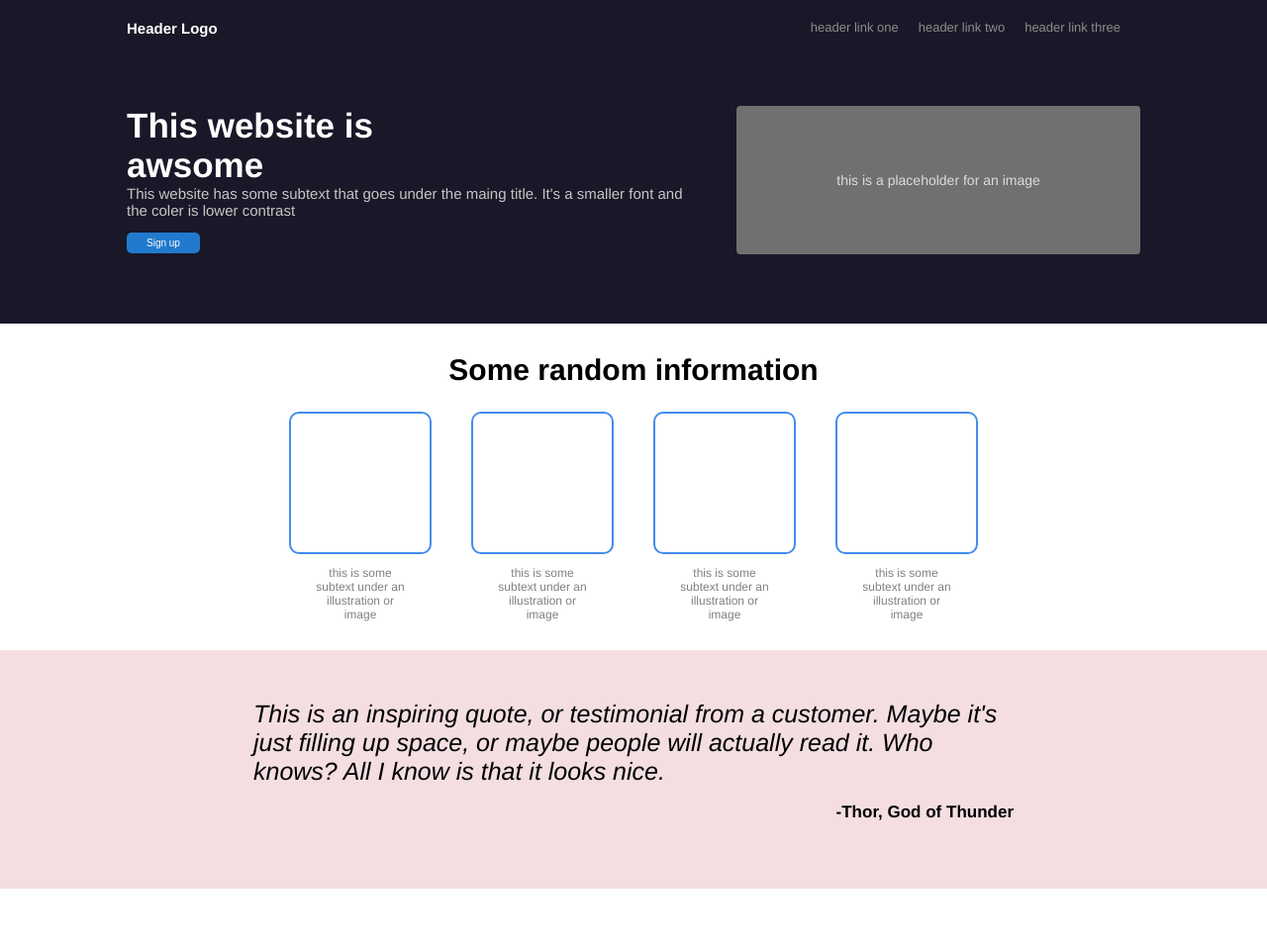
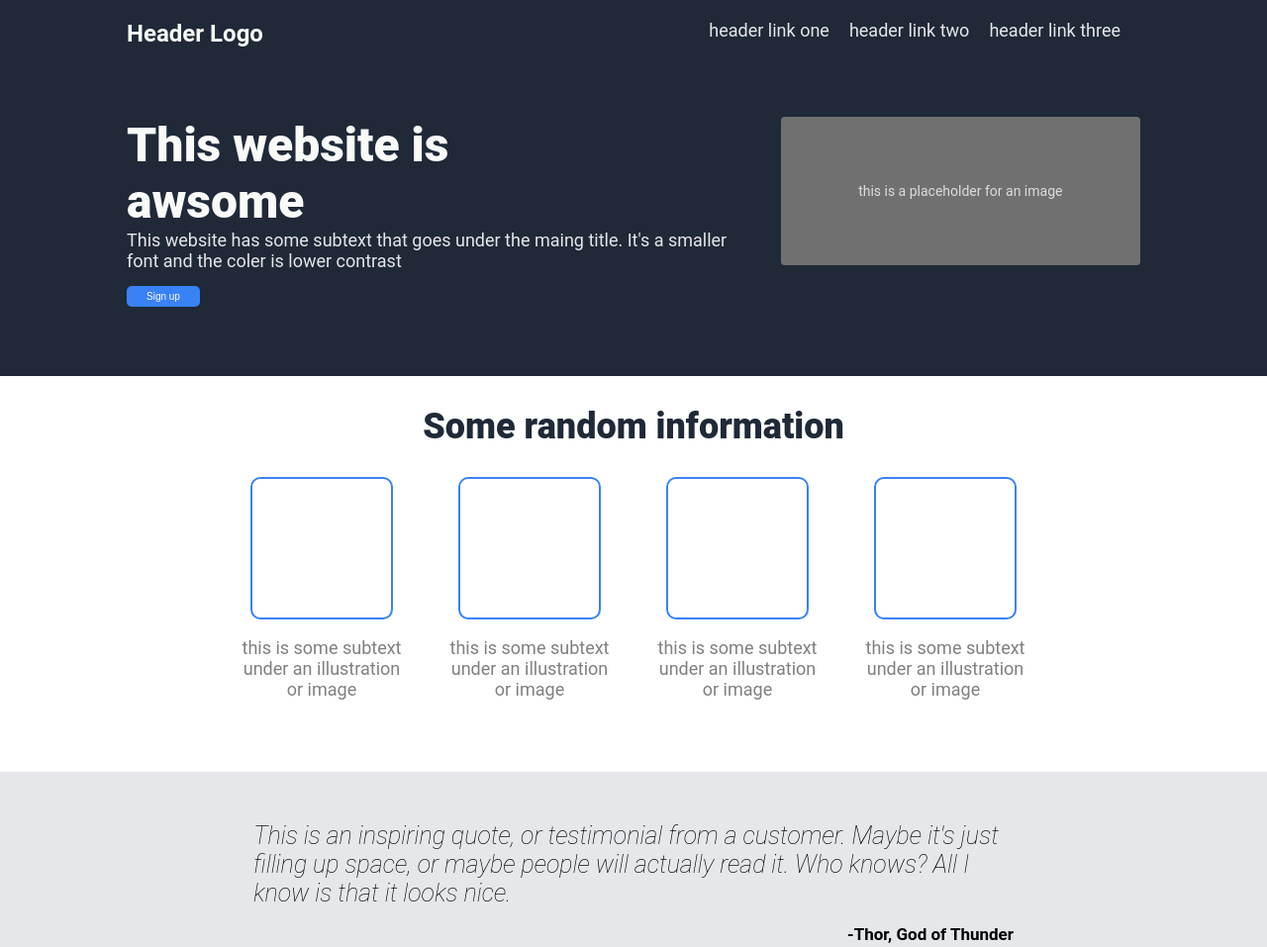
Before and after one commit to 2oothpick/odin-recipes, a plain HTML site: page landing_page/index.html in a window 1280 px wide. Shown: the whole page at 99% size. Before the commit the page ends 898 px from the top, so only its background shows below. Drawn offline with Linux system fonts and the light colour scheme.

Commit message:
Applying css from design system

```diff
--- a/landing_page/styles/styles.css
+++ b/landing_page/styles/styles.css
@@ -4,14 +4,14 @@ body {
     padding: 0px;
     color: #970000;
     font-size: 20px;
-    font-family: Circular, "Helvetica Neue", Helvetica, Arial, sans-serif;
+    font-family: Roboto;
     min-height: 100vh;
 }
 
 /* first section */
 header {
     width: 100%;
-    background-color: rgb(24, 24, 40);
+    background-color: #1f2937;
 }
 
 .header-container {
@@ -27,12 +27,12 @@ header {
 
 .header-logo {
     flex: 2;
-    color: white;
 }
 
 .header-logo h2 {
     margin: 20px 0px 0px 0px;
-    font-size: 15px;
+    font-size: 24px;
+    color: #f9faf8;
 }
 
 .header-links {
@@ -41,8 +41,8 @@ header {
 
 .header-links div {
     margin: 20px 20px 0px 0px;
-    font-size: 13px;
-    color: rgb(142, 139, 139);
+    color: #e5e7eb;
+    font-size: 18px;
 }
 
 
@@ -53,8 +53,9 @@ header {
 }
 
 .flex-container-1 div h1 {
-    color: white;
-    font-size: 35px;
+    color: #f9faf8;
+    font-size: 48px;
+    font-weight: 900;
     margin: 0px;
     max-width: 60%;
 
@@ -63,8 +64,8 @@ header {
 .flex-container-1 div p {
     margin-top: 0px;
     margin-bottom: 10px;
-    color: rgb(199, 197, 197);
-    font-size: 15px;
+    color: #e5e7eb;
+    font-size: 18px;
 }
 
 .img-placeholder {
@@ -81,7 +82,7 @@ header {
 }
 
 button {
-    background-color: rgb(33, 122, 205);
+    background-color:  #3882F6;
     border: 0px;
     color: white;
     border-radius: 5px;
@@ -93,13 +94,15 @@ button {
 .section-2 {
     background-color: white;
     margin-top: 30px;
-    height: 300px
+    height: 370px
 }
 
 .section-2 h2 {
     margin-top: 0px;
     text-align: center;
-    color: black;
+    color: #1f2937;
+    font-weight: 900;
+    font-size: 36px;
 }
 
 .flex-container-2 {
@@ -121,14 +124,14 @@ button {
 .flex-container-2 .square div {
     width: 140px;
     height: 140px;
-    border: 2px solid rgb(66, 140, 237);
+    border: 2px solid #3882F6;
     border-radius: 10px;
 
 }
 
 .flex-container-2 .square p {
-    max-width: 100px;
-    font-size: 12px;
+    max-width: 170px;
+    font-size: 18px;
     text-align: center;
     color: grey;
 }
@@ -137,7 +140,7 @@ button {
 .section-3 {
     width: 100%;
     padding: 50px 0px;
-    background-color: rgb(244, 222, 226);
+    background-color: #E5E7EB;
 }
 
 .section-3 div {
```
